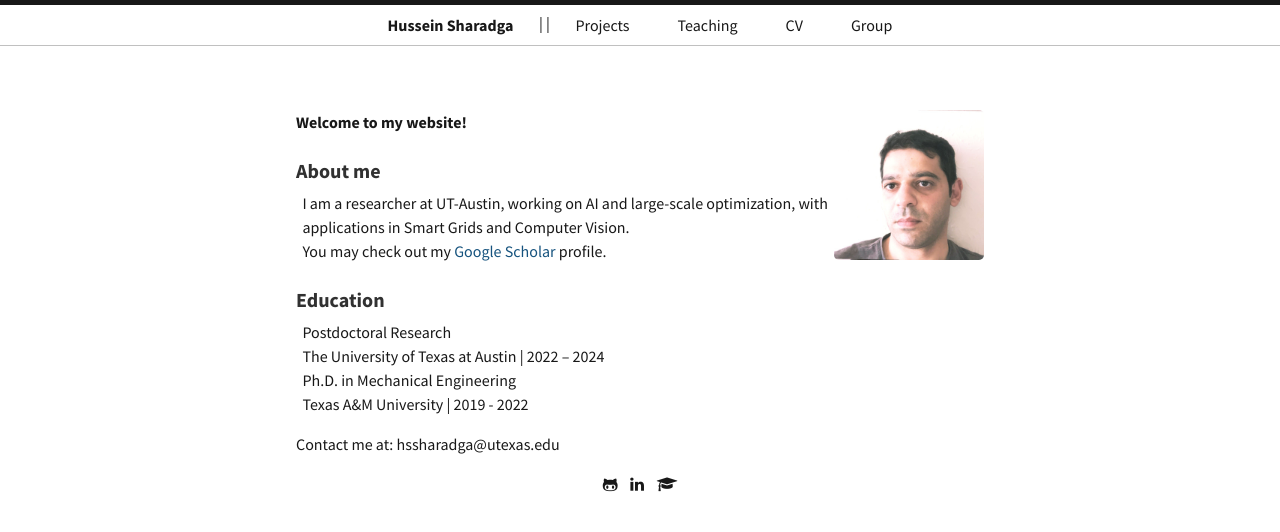
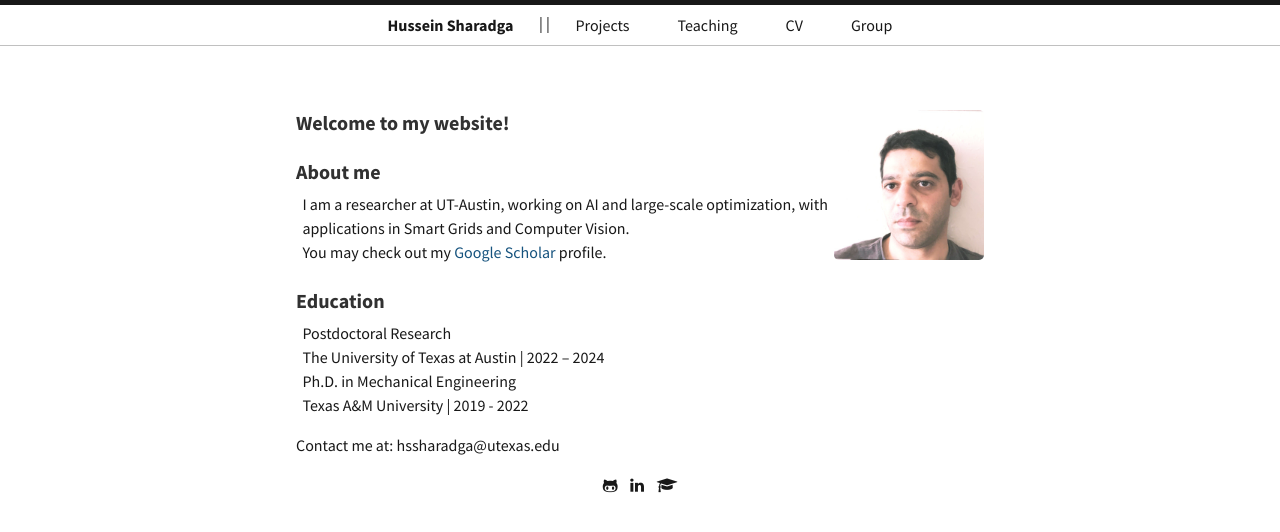
Before and after one commit to hssharadga/hssharadga.github.io, a Jekyll site: the page built from index.html, in a window 1280 px wide. Shown: the top 532 px of the page. Built offline with Jekyll 4.4.1, drawn with Linux system fonts in a browser that asks for light colours.

Commit message:
Update index.html

```diff
--- a/index.html
+++ b/index.html
@@ -14,9 +14,9 @@
   <!-- Profile picture -->
   <img src="/assets/Pic Hussein.jpg" alt="drawing" height="150" align="right"/>
 
- <p style="text-align: left;">
+ <h3 style="text-align: left;">
   <b>Welcome to my website!</b>
- </p>
+ </h3>
 
 
   <h3 style="text-align: left;">About me</h3>
```
